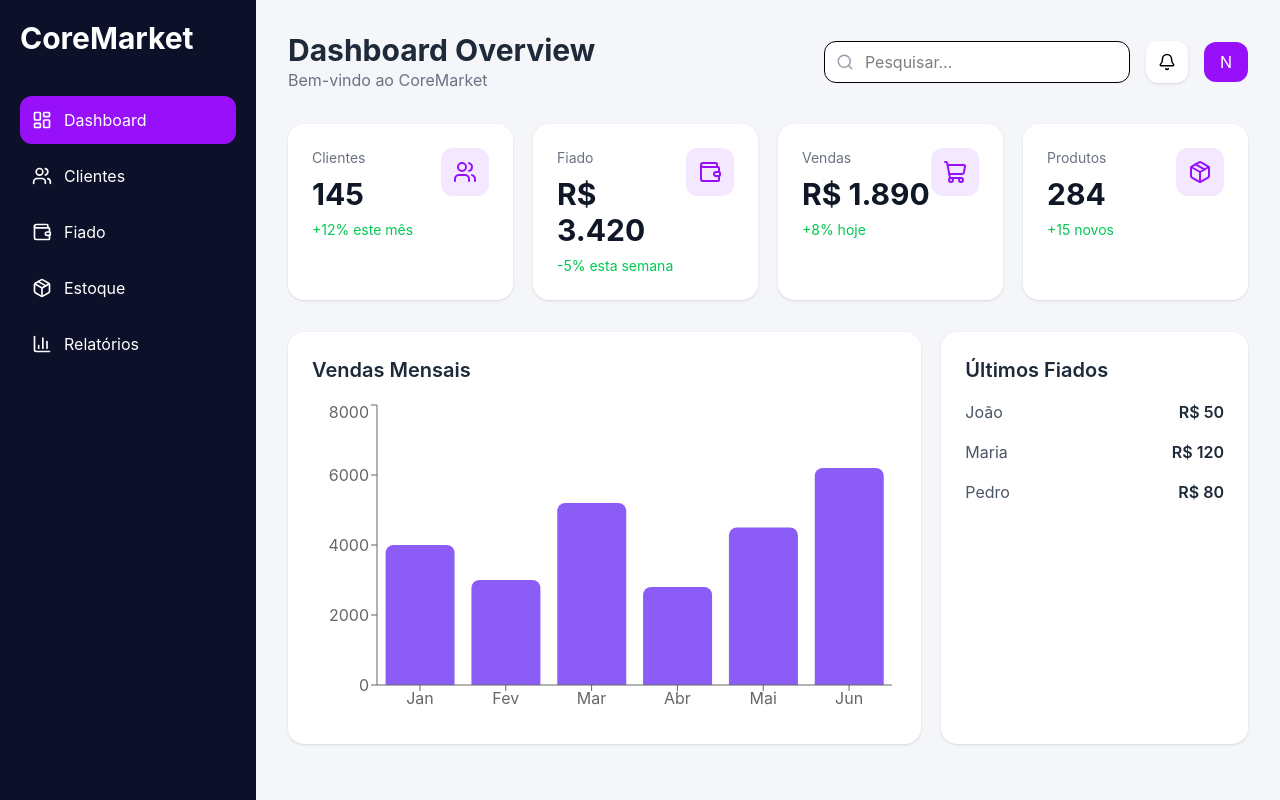
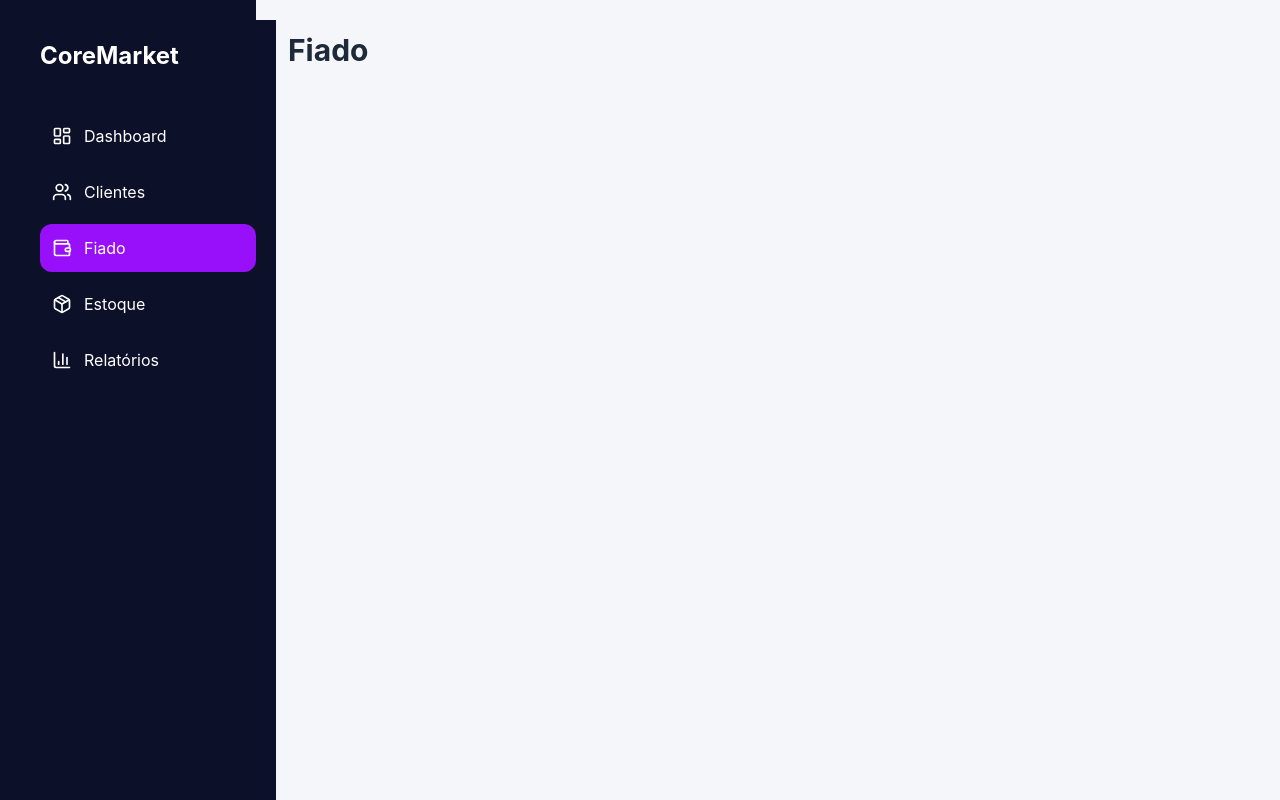
Before and after one commit to natanaelrb/coremarket-frontend, a React (Vite) app: page /fiado in a window 1280 px wide. Built offline with nearby package versions, Linux system fonts and the light colour scheme; the HTML template or start-up script is replaced by a standard one.

Commit message:
feat: implementa navegação entre páginas

```diff
--- a/package.json
+++ b/package.json
@@ -14,6 +14,7 @@
     "lucide-react": "^1.17.0",
     "react": "^19.2.6",
     "react-dom": "^19.2.6",
+    "react-router-dom": "^7.16.0",
     "recharts": "^3.8.1"
   },
   "devDependencies": {
--- a/src/App.jsx
+++ b/src/App.jsx
@@ -1,28 +1,27 @@
-// import Clientes from "./pages/Clientes";
-// import Layout from "./layouts/Layout"
+import { BrowserRouter, Routes, Route } from "react-router-dom";
 
-
-// function App() {
-
-//   return (
-//     <Layout>
-//       <Clientes />
-//     </Layout>
-
-//   )
-
-// }
-
-// export default App
+import Layout from "./layouts/Layout";
 
 import Dashboard from "./pages/Dashboard";
-import Layout from "./layouts/Layout";
+import Clientes from "./pages/Clientes";
+import Fiado from "./pages/Fiado";
+import Estoque from "./pages/Estoque";
+import Relatorios from "./pages/Relatorios";
 
 function App() {
   return (
-    <Layout>
-      <Dashboard />
-    </Layout>
+    <BrowserRouter>
+      <Layout>
+        <Routes>
+          <Route path="/" element={<Dashboard />} />
+          <Route path="/dashboard" element={<Dashboard />} />
+          <Route path="/clientes" element={<Clientes />} />
+          <Route path="/fiado" element={<Fiado />} />
+          <Route path="/estoque" element={<Estoque />} />
+          <Route path="/relatorios" element={<Relatorios />} />
+        </Routes>
+      </Layout>
+    </BrowserRouter>
   );
 }
 
--- a/src/components/Sidebar.jsx
+++ b/src/components/Sidebar.jsx
@@ -6,41 +6,71 @@ import {
   BarChart3
 } from "lucide-react";
 
+import { Link, useLocation } from "react-router-dom";
+
 export default function Sidebar() {
+
+  const location = useLocation();
+
+  const menuItems = [
+    {
+      name: "Dashboard",
+      path: "/dashboard",
+      icon: <LayoutDashboard size={20} />
+    },
+    {
+      name: "Clientes",
+      path: "/clientes",
+      icon: <Users size={20} />
+    },
+    {
+      name: "Fiado",
+      path: "/fiado",
+      icon: <Wallet size={20} />
+    },
+    {
+      name: "Estoque",
+      path: "/estoque",
+      icon: <Package size={20} />
+    },
+    {
+      name: "Relatórios",
+      path: "/relatorios",
+      icon: <BarChart3 size={20} />
+    }
+  ];
+
   return (
     <aside className="w-64 bg-[#0D1029] text-white h-screen p-5">
+
       <h1 className="text-2xl font-bold mb-10">
         CoreMarket
       </h1>
 
       <nav className="space-y-2">
 
-        <button className="flex items-center gap-3 w-full p-3 rounded-xl bg-purple-600">
-          <LayoutDashboard size={20} />
-          Dashboard
-        </button>
+        {menuItems.map((item) => (
 
-        <button className="flex items-center gap-3 w-full p-3 rounded-xl hover:bg-white/10">
-          <Users size={20} />
-          Clientes
-        </button>
+          <Link
+            key={item.path}
+            to={item.path}
+            className={`
+              flex items-center gap-3 w-full p-3 rounded-xl transition
+              ${
+                location.pathname === item.path
+                  ? "bg-purple-600"
+                  : "hover:bg-white/10"
+              }
+            `}
+          >
+            {item.icon}
+            {item.name}
+          </Link>
 
-        <button className="flex items-center gap-3 w-full p-3 rounded-xl hover:bg-white/10">
-          <Wallet size={20} />
-          Fiado
-        </button>
-
-        <button className="flex items-center gap-3 w-full p-3 rounded-xl hover:bg-white/10">
-          <Package size={20} />
-          Estoque
-        </button>
-
-        <button className="flex items-center gap-3 w-full p-3 rounded-xl hover:bg-white/10">
-          <BarChart3 size={20} />
-          Relatórios
-        </button>
+        ))}
 
       </nav>
+
     </aside>
   );
 }
--- a/src/layouts/Layout.jsx
+++ b/src/layouts/Layout.jsx
@@ -1,3 +1,5 @@
+import Sidebar from "../components/Sidebar";
+
 import {
   LayoutDashboard,
   Users,
@@ -13,6 +15,7 @@ function Layout({ children }) {
 
         {/* Sidebar */}
         <aside className="w-64 h-screen bg-[#0D1029] text-white p-5 fixed">
+          <Sidebar />
 
           <h1 className="text-3xl font-bold mb-10">
             CoreMarket
--- /dev/null
+++ b/src/pages/Estoque.jsx
@@ -0,0 +1,7 @@
+export default function Estoque() {
+  return (
+    <h1 className="text-3xl font-bold text-gray-800">
+      Estoque
+    </h1>
+  );
+}
--- /dev/null
+++ b/src/pages/Fiado.jsx
@@ -0,0 +1,7 @@
+export default function Fiado() {
+  return (
+    <h1 className="text-3xl font-bold text-gray-800">
+      Fiado
+    </h1>
+  );
+}
--- /dev/null
+++ b/src/pages/Relatorios.jsx
@@ -0,0 +1,7 @@
+export default function Relatorios() {
+  return (
+    <h1 className="text-3xl font-bold text-gray-800">
+      Relatórios
+    </h1>
+  );
+}
```
Also changed, not shown: 1 other file (tests, documents, lock files or other folders).
